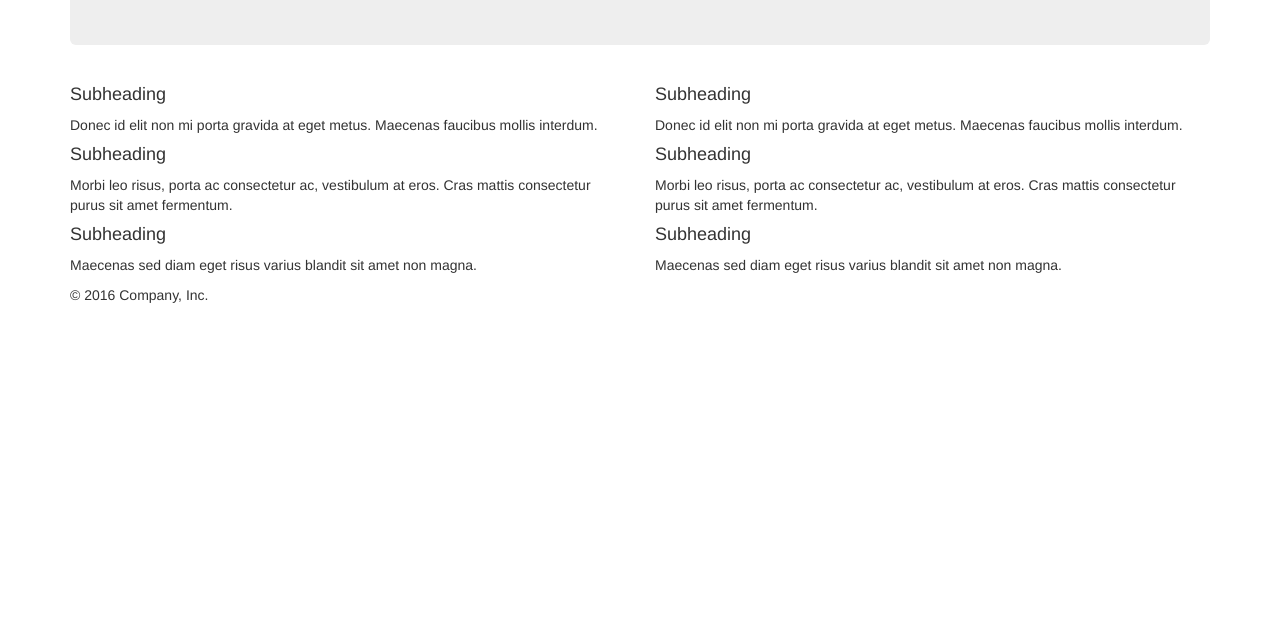
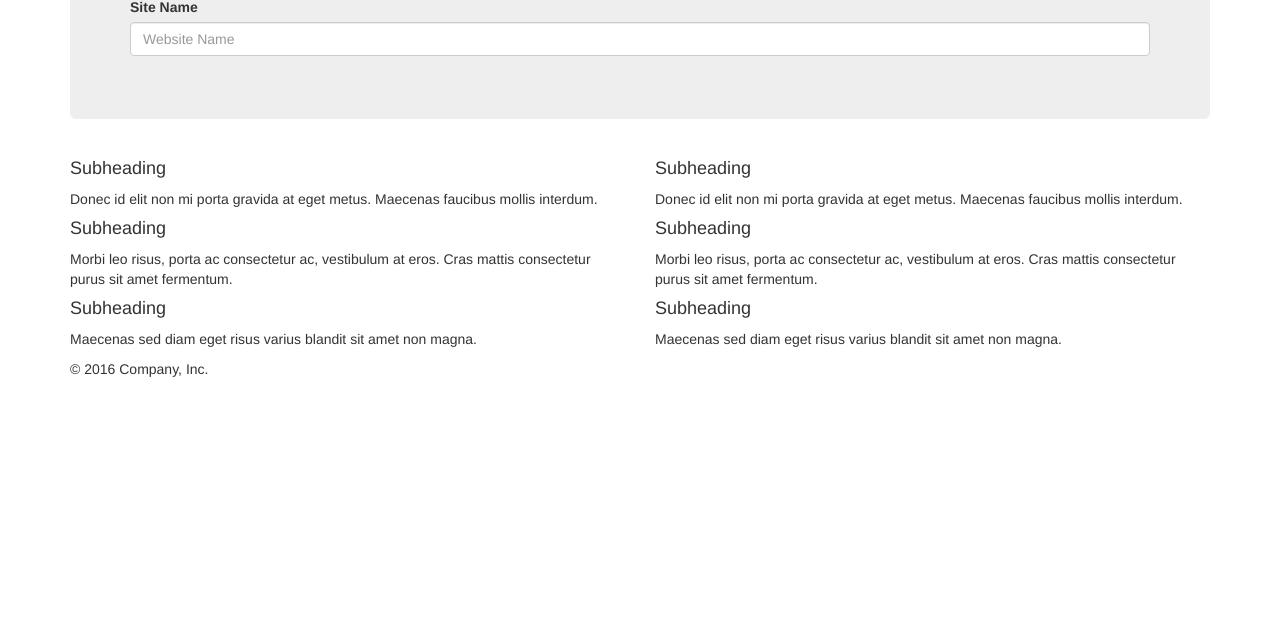
Before and after one commit to Dorani/Bookmark, a plain HTML site: page index.html in a window 1280 px wide. Shown: the part 170-800 px from the top of the page. Drawn offline with nearby package versions, Linux system fonts and the light colour scheme; a script that the page names is missing.

Commit message:
added form, 1st input, will be copying for site url input

```diff
--- a/index.html
+++ b/index.html
@@ -25,7 +25,12 @@
 
       <div class="jumbotron">
         <h2>Bookmark your favorite sites:</h2>
-
+        <form id="myForm">
+          <div class="form-group">
+            <label>Site Name</label>
+            <input type="text" class="form-control" id="siteName" placeholder="Website Name">
+          </div>
+        </form>
       </div>
 
       <div class="row marketing">
```
